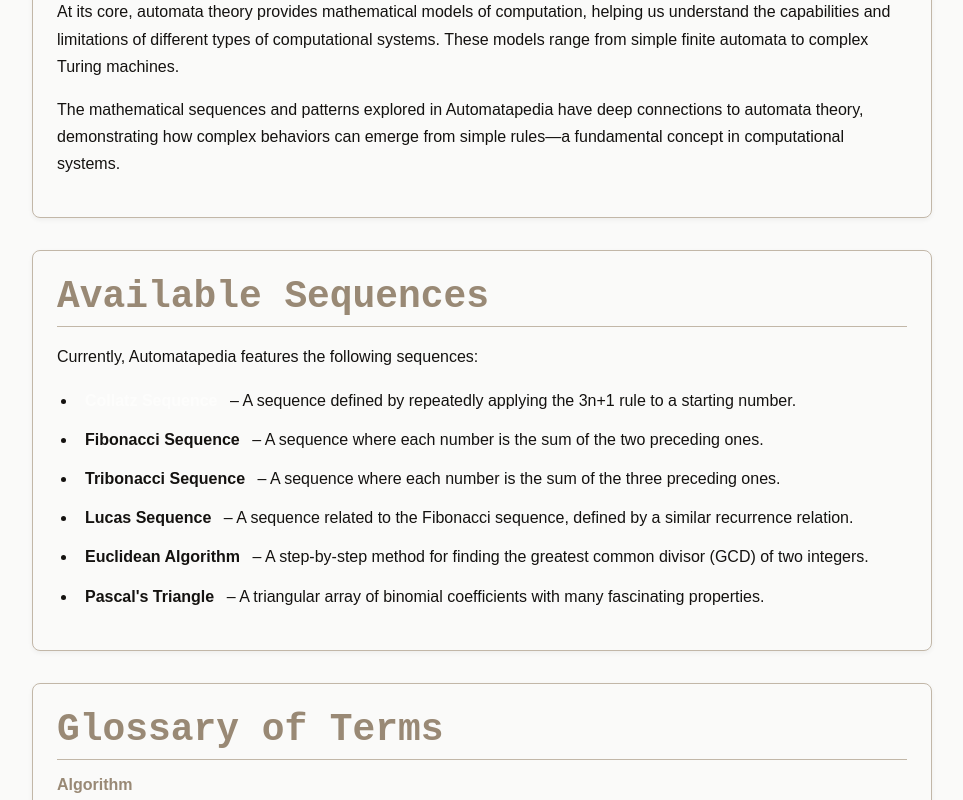
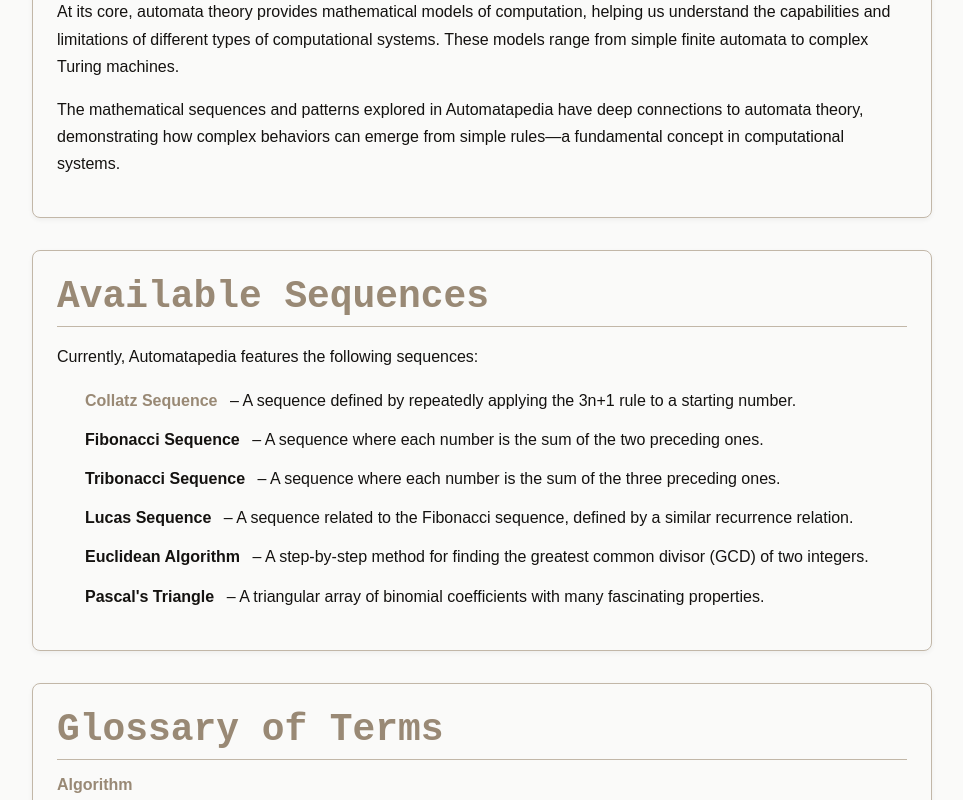
Before and after one commit to adiluexe/automatapedia, a React (Vite) app in the folder automatapedia/: page /about in a window 1280 px wide. In both pictures the pointer is over the link "Collatz Sequence". Shown: the part 783-1583 px from the top of the page, without its empty margins (158-1121 px from the left). Built offline with nearby package versions, Linux system fonts and the light colour scheme; a web font is replaced by a local one.

Commit message:
style(about): remove list markers from available sequences list

```diff
--- a/automatapedia/src/pages/AboutPage.css
+++ b/automatapedia/src/pages/AboutPage.css
@@ -133,6 +133,7 @@
 
 .about-page-container .card .available-sequences-list li {
   margin-bottom: 0.75rem; /* Add some spacing between list items */
+  list-style-type: none; /* Remove list marker */
 }
 
 .about-page-container .card .available-sequences-list a {
@@ -143,12 +144,13 @@
   padding: 0.25rem 0.5rem;
   border-radius: var(--border-radius-small);
   transition: background-color 0.3s ease, color 0.3s ease;
+
 }
 
 .about-page-container .card .available-sequences-list a:hover,
 .about-page-container .card .available-sequences-list a:focus {
-  background-color: var(--accent-color-1);
-  color: var(--background-color-light);
+  /* background-color: var(--accent-color); */
+  color: var(--primary-color);
   text-decoration: none;
   outline: none;
 }
@@ -162,13 +164,18 @@
     color: var(--primary-color);
     text-decoration: none;
     transition: background-color 0.3s ease, color 0.3s ease;
+    list-style: none;
 }
 
 .about-page .available-sequences-list li a:hover {
     background-color: var(--accent-color);
-    color: var(--primary-color); /* White-ish background color for text */
+    color: var(--primary-color);
     text-decoration: none;
     border-color: var(--accent-color);
+}
+
+.about-page .available-sequences-list li {
+    list-style-type: none; /* Remove list marker */
 }
 
 .about-page .glossary-terms dt {
```
